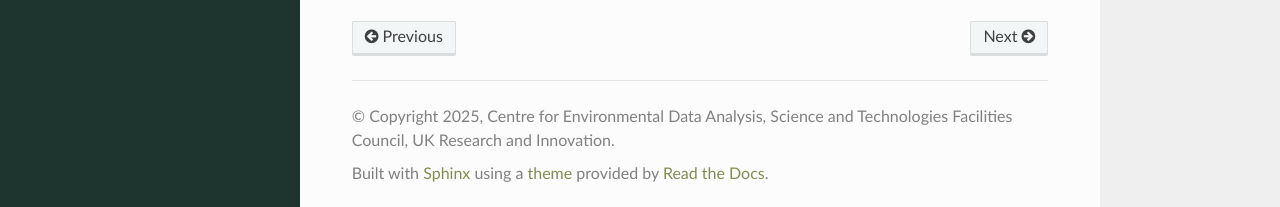
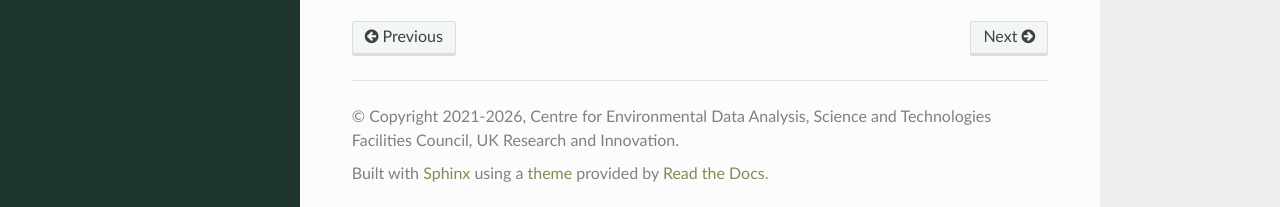
Before and after one commit to cedadev/nlds-client, a Sphinx documentation site: the page built from docs/user_guide/source/command_ref.rst, in a window 1280 px wide and 1068 px high. Shown: the part 858-1065 px from the top of the window. Built offline with Sphinx 7.4.7 and the Read the Docs theme 3.1.0, drawn with Linux system fonts in a browser that asks for light colours.

```diff
--- a/docs/user_guide/source/conf.py
+++ b/docs/user_guide/source/conf.py
@@ -14,7 +14,7 @@ from nlds_client import __version__
 # -- Project information -----------------------------------------------------
 # https://www.sphinx-doc.org/en/master/usage/configuration.html#project-information
 project = 'Near-Line Data Store Client'
-copyright = '2025, Centre for Environmental Data Analysis, Science and Technologies Facilities Council, UK Research and Innovation'
+copyright = '2021-2026, Centre for Environmental Data Analysis, Science and Technologies Facilities Council, UK Research and Innovation'
 author = 'Neil Massey & Jack Leland'
 
 version = __version__
--- a/nlds_client/__init__.py
+++ b/nlds_client/__init__.py
@@ -1 +1 @@
-__version__ = '1.0.13'
+__version__ = '1.0.16'
--- a/setup.py
+++ b/setup.py
@@ -1,6 +1,7 @@
 import os
 from setuptools import setup, find_packages
-from nlds_client import __version__
+#from nlds_client import __version__
+__version__ = '1.0.16'
 
 with open(os.path.join(os.path.dirname(__file__), 'README.md')) as readme:
     README = readme.read()
```
